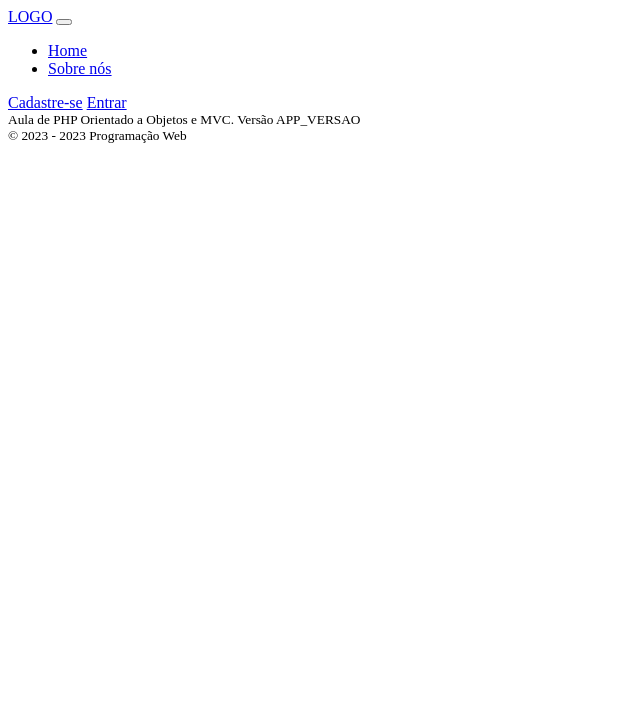
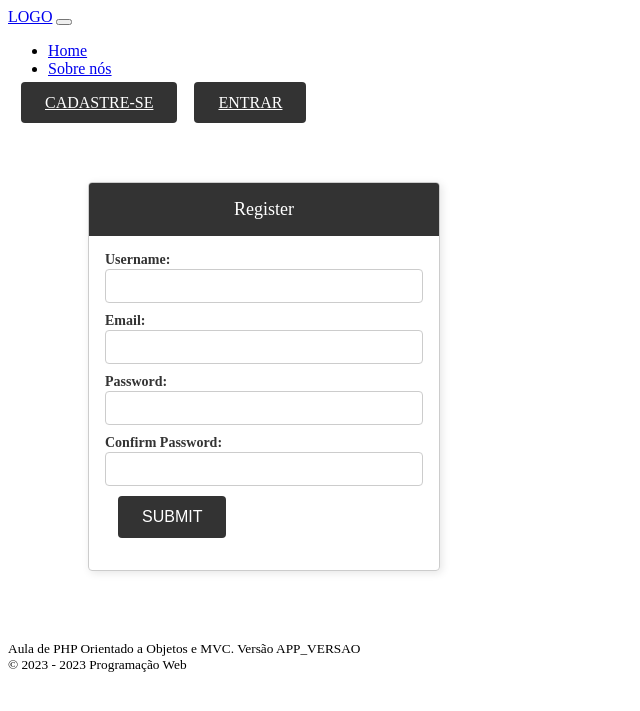
Before and after one commit to Sevent-77/Blog, a PHP site: the page made by app/Views/usuarios/cadastrar.php in a window 1280 px wide. Shown: the top 711 px of the page, without its empty margins (0-640 px from the left). Run offline with PHP 8.4, Linux system fonts and the light colour scheme; the template is opened without the code that fills it, so the values that code supplies are empty; some libraries are stand-ins or nearby versions.

Commit message:
atividade/aula
Mudanças feitas em aula e a atividade

```diff
--- a/app/Views/header.php
+++ b/app/Views/header.php
@@ -16,7 +16,7 @@
                     </li>
                 </ul>
                                 <span class="navbar-text">
-                    <a class="btn btn-info" href="#" data-tooltip="tooltip" title="Não tem uma conta? Cadastre-se">Cadastre-se</a>
+                    <a class="btn btn-info" href="<?=URL?>/usuarios/cadastrar" data-tooltip="tooltip" title="Não tem uma conta? Cadastre-se">Cadastre-se</a>
                     <a class="btn btn-info" href="#" data-tooltip="tooltip" title="Tem uma conta? Faça login">Entrar</a>
                 </span>
                             </div>
--- a/app/Views/usuarios/cadastrar.php
+++ b/app/Views/usuarios/cadastrar.php
@@ -0,0 +1,28 @@
+<link rel="stylesheet" href="/public/css/estilos.css">
+<div class="cadastro" style="margin: 70px;">
+<div class="card">
+  <div class="card-header">
+    <div class="text-header">Register</div>
+  </div>
+  <div class="card-body">
+    <form action="#" method="post">
+      <div class="form-group">
+        <label for="username">Username:</label>
+        <input required="" class="form-control" name="username" id="username" type="text" value="<?=$dados['nome']?>">
+      </div>
+      <div class="form-group">
+        <label for="email">Email:</label>
+        <input required="" class="form-control" name="email" id="email" type="email" value="<?=$dados['email']?>">
+      </div>
+      <div class="form-group">
+        <label for="password">Password:</label>
+        <input required="" class="form-control" name="password" id="password" type="password" value="<?=$dados['senha']?>">
+      </div>
+      <div class="form-group">
+        <label for="confirm-password">Confirm Password:</label>
+        <input required="" class="form-control" name="confirm-password" id="confirm-password" type="password" value="<?=$dados['confirma_senha']?>">
+      </div>
+    <input type="submit" class="btn" value="submit">    </form>
+  </div>
+</div>
+</div>
--- a/public/css/estilos.css
+++ b/public/css/estilos.css
@@ -0,0 +1,64 @@
+.card {
+    width: 350px;
+    border: 1px solid #ccc;
+    border-radius: 4px;
+    box-shadow: 2px 2px 8px rgba(0,0,0,0.1);
+    overflow: hidden;
+    margin: 10px;
+  }
+
+  .card-header {
+    background-color: #333;
+    padding: 16px;
+    text-align: center;
+  }
+
+  .card-header .text-header {
+    margin: 0;
+    font-size: 18px;
+    color: rgb(255, 255, 255);
+  }
+
+  .card-body {
+    padding: 16px;
+  }
+
+  .form-group {
+    margin-bottom: 10px;
+  }
+
+  .form-group label {
+    display: block;
+    font-size: 14px;
+    color: #333;
+    font-weight: bold;
+    margin-bottom: 1px;
+  }
+
+  .form-group input[type="text"],
+  .form-group input[type="email"],
+  .form-group input[type="password"] {
+    width: 100%;
+    padding: 8px;
+    font-size: 14px;
+    border: 1px solid #ccc;
+    border-radius: 4px;
+  }
+
+  .btn {
+    padding: 12px 24px;
+    margin-left: 13px;
+    font-size: 16px;
+    border: none;
+    border-radius: 4px;
+    background-color: #333;
+    color: #fff;
+    text-transform: uppercase;
+    transition: background-color 0.2s ease-in-out;
+    cursor: pointer
+  }
+
+  .btn:hover {
+    background-color: #ccc;
+    color: #333;
+  }
```
Also changed, not shown: app/Controllers/Usuarios.php (+21 -2 lines).
